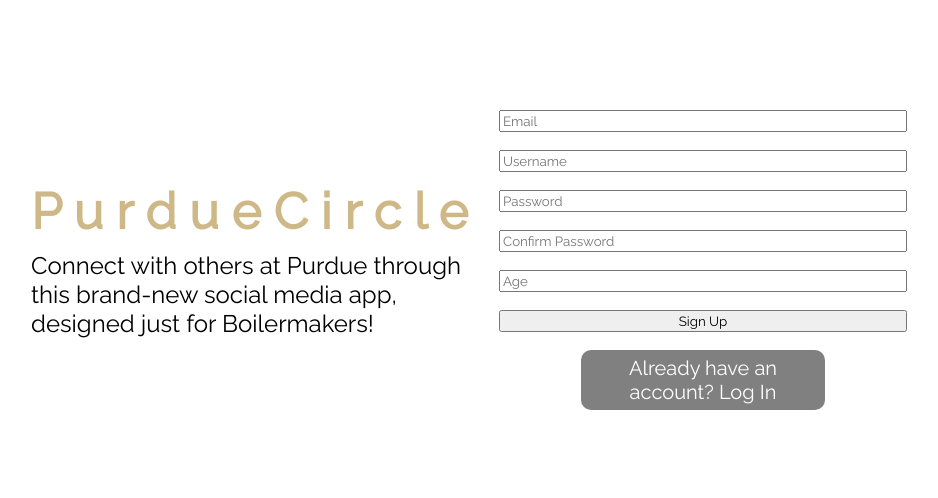
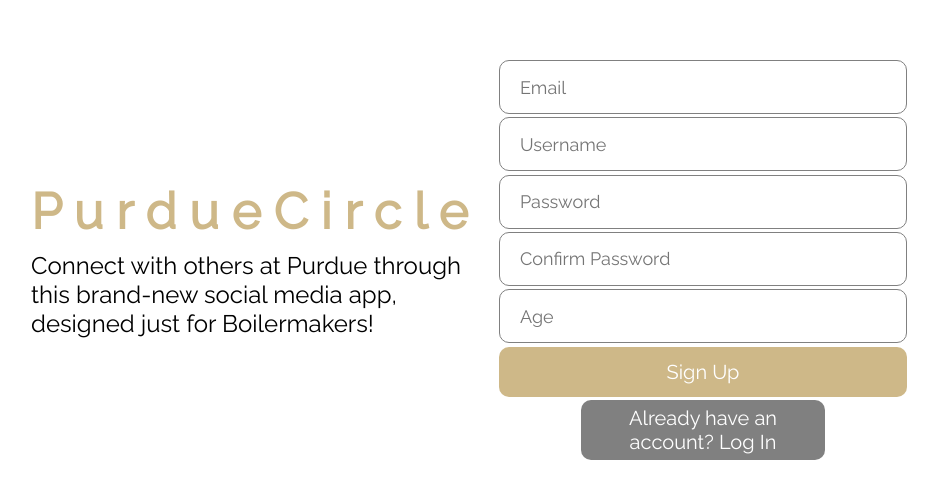
Before and after one commit to riyaverma11/purdue-circle, a React (Create React App) app in the folder client/: page / in a window 1280 px wide. Shown: the part 140-638 px from the top of the page, without its empty margins (161-1099 px from the left). Built offline with nearby package versions, Linux system fonts and the light colour scheme.

Commit message:
fixed register layout

```diff
--- a/client/src/App.js
+++ b/client/src/App.js
@@ -12,11 +12,11 @@
 
 function App() {
 
-  const {user} = useContext(AuthContext)
+  //const {user} = useContext(AuthContext)
   return (
     <Router>
       <Route exact path="/">
-        {user ? <Home/> : <Register/>}
+        <Register/>
         </Route>
       <Switch>
         <Route exact path="/register">
--- a/client/src/pages/register/register.css
+++ b/client/src/pages/register/register.css
@@ -1,4 +1,4 @@
-.register{
+.register {
     width: 100vw;
     height: 100vh;
     display: flex;
@@ -6,13 +6,14 @@
     justify-content: center;
   }
 
-.registerWrapper{
+  .registerWrapper {
     width: 70%;
     height: 70%;
     display: flex;
   }
 
-.registerLeft, .registerRight{
+  .registerLeft,
+  .registerRight {
     flex: 1;
     display: flex;
     flex-direction: column;
@@ -30,30 +31,29 @@
     font-size: 24px;
   }
 
-.registerBox {
-    height: 300px;
+  .registerBox{
+      height: 400px;
       padding: 20px;
       background-color: white;
-    border-radius: 30px;
+      border-radius: 10px;
       display: flex;
       flex-direction: column;
       justify-content: space-between;
   }
 
-.registerInput {
+  .RegisterInput{
     height: 50px;
     border-radius: 10px;
     border: 1px solid gray;
     font-size: 18px;
     padding-left: 20px;
-
   }
 
-.registerInput:focus{
+  .RegisterInput:focus{
       outline: none;
   }
 
-.registerButton {
+  .RegisterButton{
     height: 50px;
     border-radius: 10px;
     border: none;
@@ -62,12 +62,10 @@
     font-size: 20px;
     font-weight: 500;
     cursor: pointer;
+
   }
 
-.registerForgot {
-    text-align: center;
-    color: #1775ee;
-}
+
 
   .registerLoginButton{
     height: 60px;
```
Also changed, not shown: 1 other file (tests, documents, lock files or other folders). Lines whose indentation alone changed are shown as unchanged.
